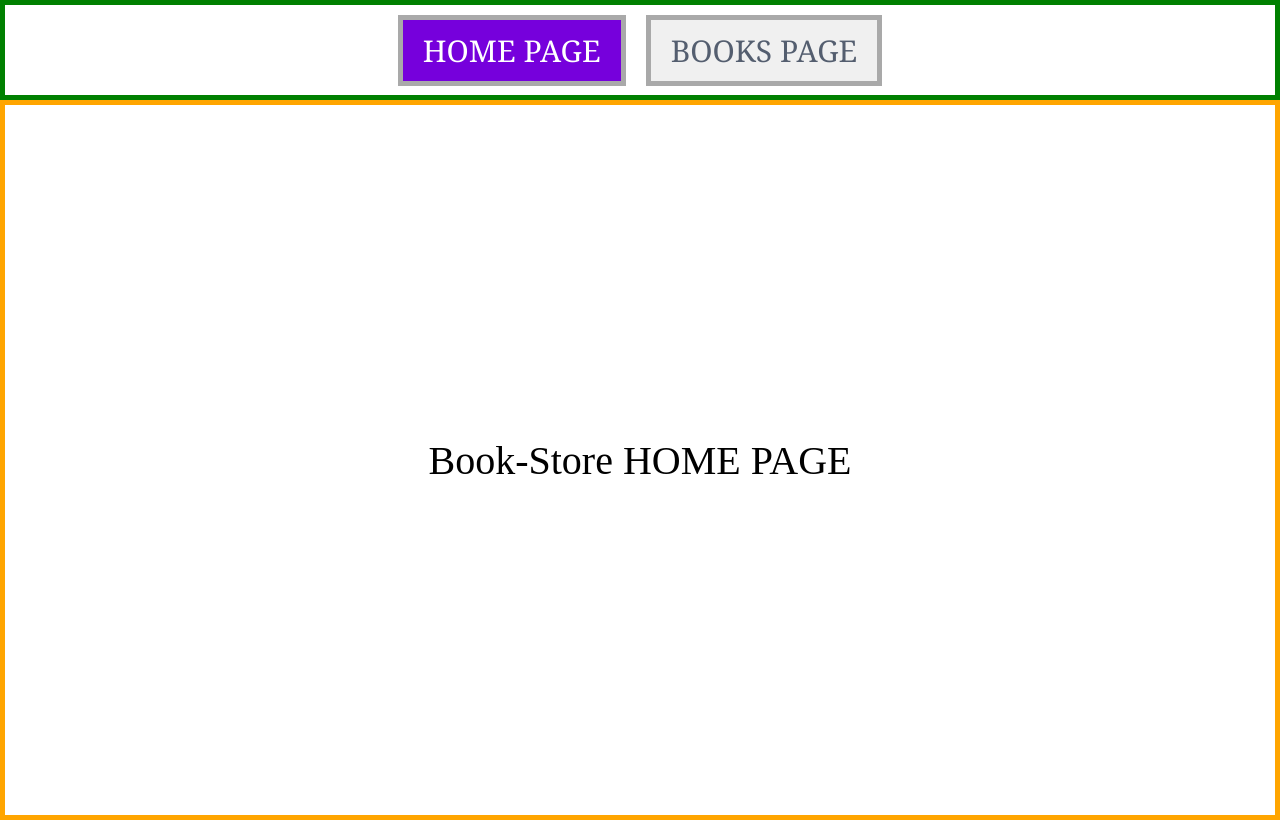
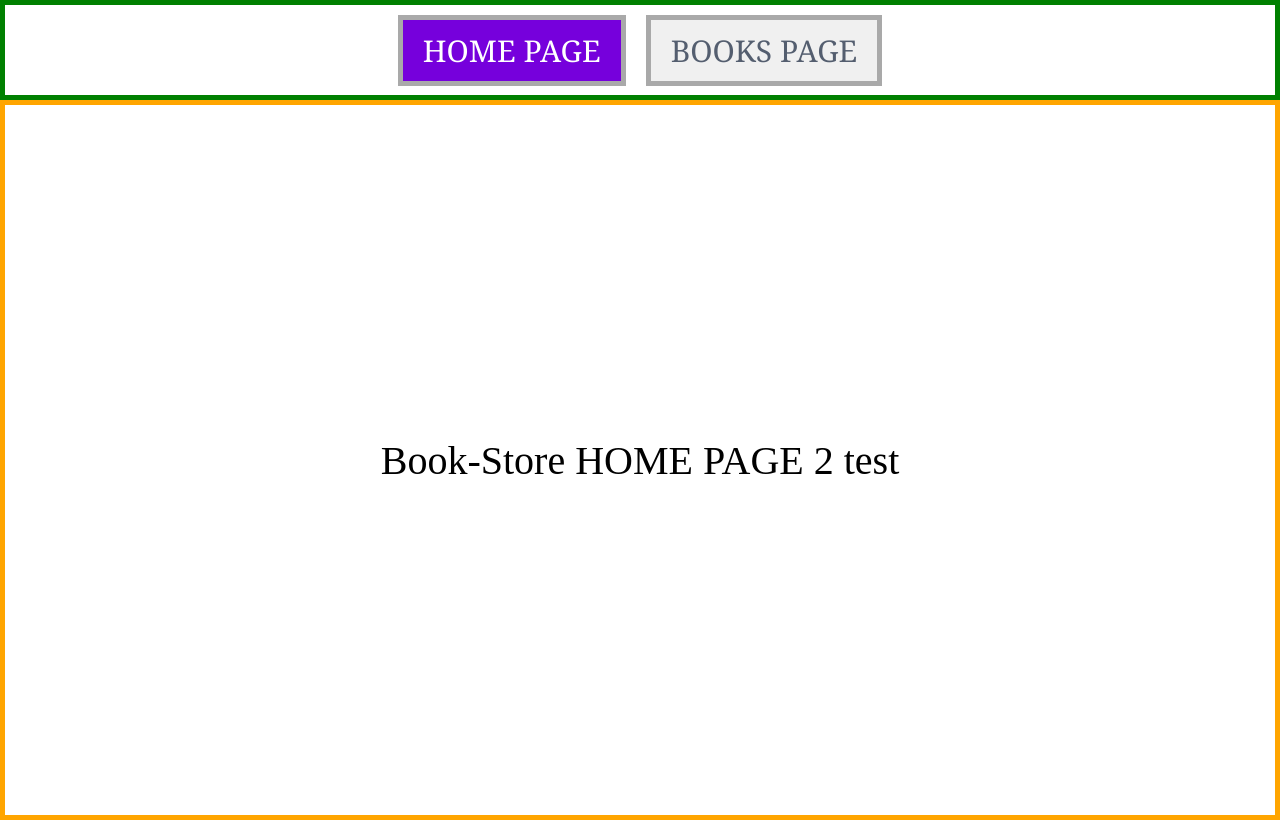
Before and after one commit to keyboard-shop/Books-frontend-1, a React (Vite) app: page / in a window 1280 px wide. Built offline with nearby package versions, Linux system fonts and the light colour scheme.

Commit message:
second Vercel attempt book store

```diff
--- a/pages/HomePage.jsx
+++ b/pages/HomePage.jsx
@@ -7,7 +7,7 @@ import React from 'react'
 const HomePage = () => {
   return (
     <div className='home-page'>
-      Book-Store HOME PAGE
+      Book-Store HOME PAGE 2 test
     </div>
   )
 }
```
